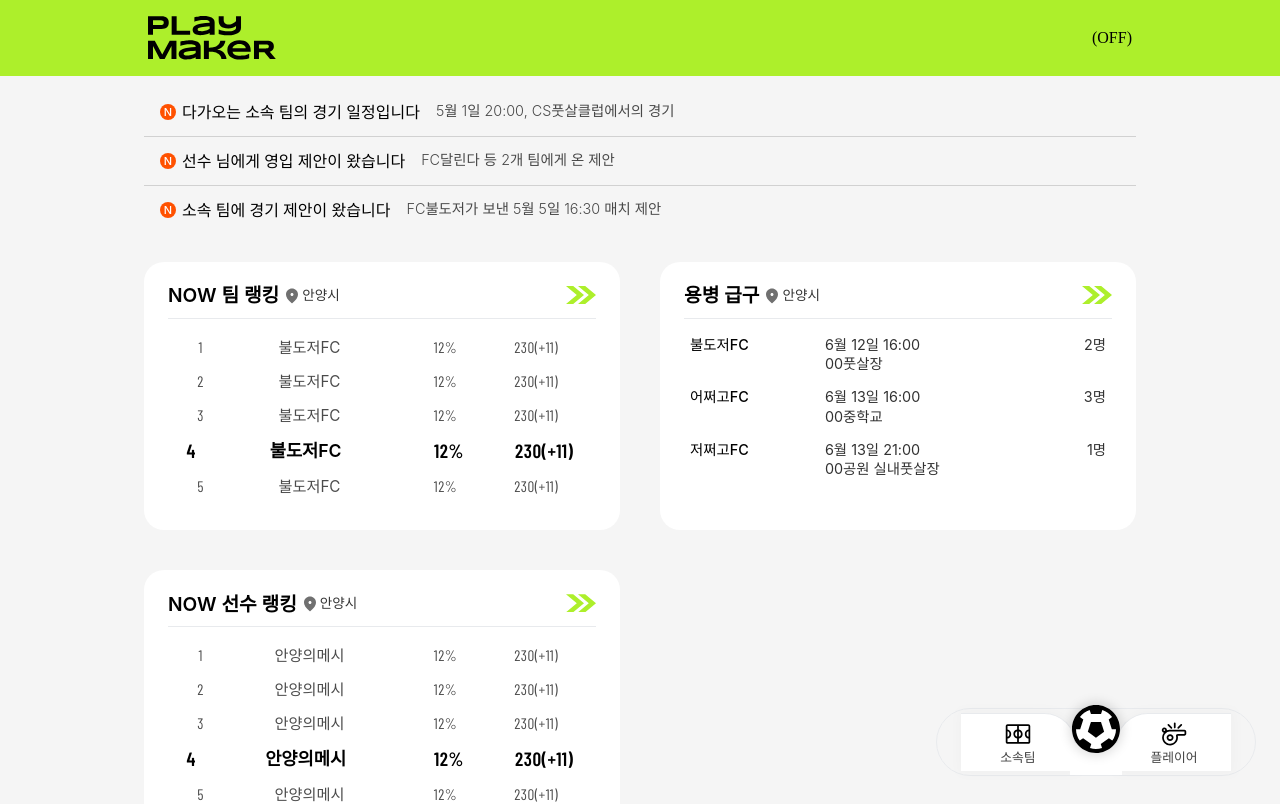
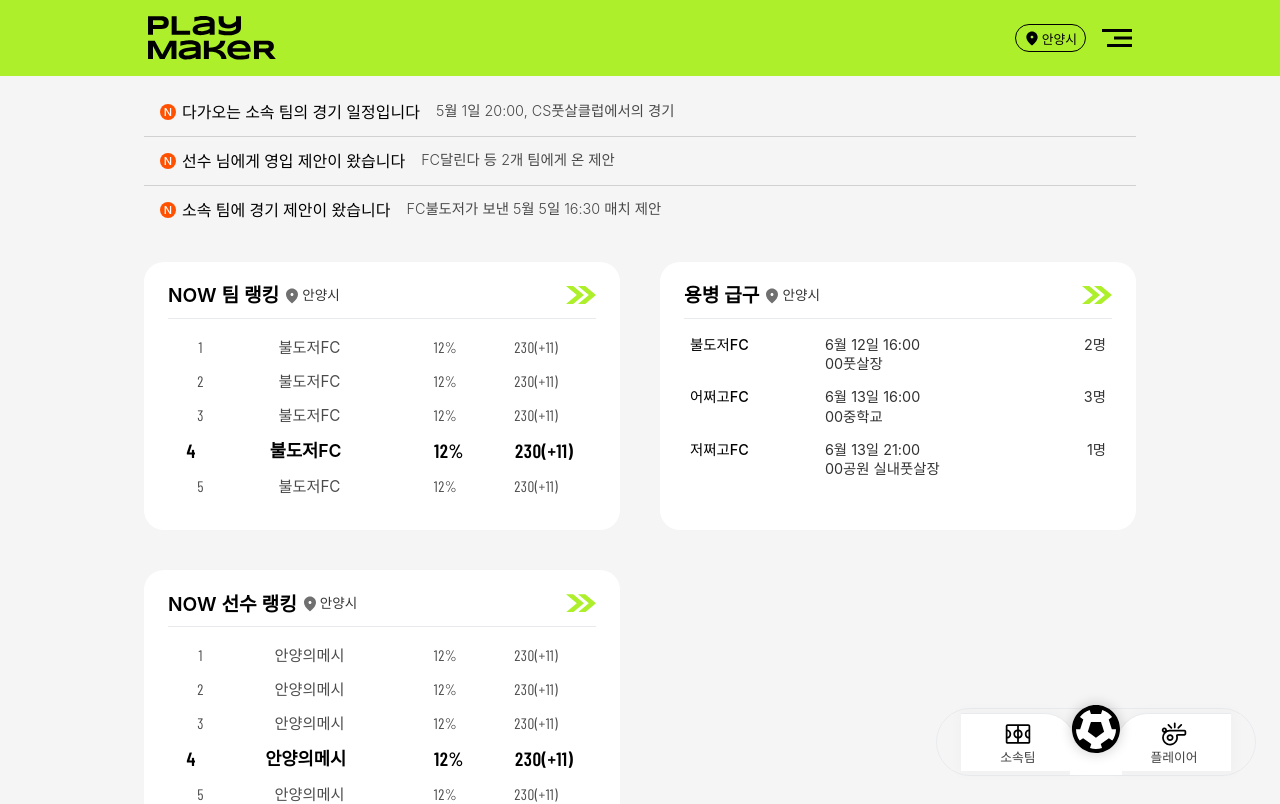
Before and after one commit to playmakersports/playmaker-fe, a Next.js app: page / in a window 1280 px wide. Shown: the top 804 px of the page. Built offline with nearby package versions, Linux system fonts and the light colour scheme; a web font is replaced by a local one.

Commit message:
[Fix] 헤더 스타일 및 기능 개선

```diff
--- a/src/atoms/state.ts
+++ b/src/atoms/state.ts
@@ -1,3 +1,9 @@
 import { atom } from "jotai";
 
+interface ILoggedStateType {
+    username: string | undefined;
+    nickname: string | undefined;
+}
+
 export const darkMode = atom<boolean>(false);
+export const loggedState = atom<ILoggedStateType>({ username: undefined, nickname: undefined });
--- a/src/components/Layouts/partials/Header.tsx
+++ b/src/components/Layouts/partials/Header.tsx
@@ -1,4 +1,4 @@
-import React from "react";
+import React, { useState } from "react";
 import styled from "@emotion/styled";
 import { useRouter } from "next/router";
 import { useAtom } from "jotai";
@@ -6,6 +6,8 @@ import { useAtom } from "jotai";
 import { darkMode } from "@/src/atoms/state";
 
 function Header() {
+    const [showLocationMenu, setShowLocationMenu] = useState(false);
+    const [showListMenu, setShowListMenu] = useState(false);
     const router = useRouter();
     const nowPath = router.pathname;
     const pathHeader: { [key: string]: string } = {
@@ -14,6 +16,7 @@ function Header() {
         "/rank": "우리 동네 순위",
         "/user/join": "회원가입",
         "/user/login": "로그인",
+        "/find/yongbyung": "용병 모집 현황",
     };
 
     const [darkModeState, setDarkModeState] = useAtom(darkMode);
@@ -33,7 +36,45 @@ function Header() {
             <Contents>
                 {nowPath === "/" && <Logo dark={darkModeState} />}
                 {nowPath !== "/" && <PageName>{pathHeader[nowPath]}</PageName>}
-                <ModeHandleButton onClick={handleLightMode}>({darkModeState ? "ON" : "OFF"})</ModeHandleButton>
+                <RightBtns>
+                    <LocationBtn
+                        path={nowPath === "/"}
+                        dark={darkModeState}
+                        onClick={() => setShowLocationMenu((prev) => !prev)}
+                    >
+                        안양시
+                    </LocationBtn>
+                    <MainBtn
+                        path={nowPath === "/"}
+                        dark={darkModeState}
+                        onClick={() => setShowListMenu((prev) => !prev)}
+                    >
+                        <i></i>
+                        <i></i>
+                        <i></i>
+                    </MainBtn>
+                    {showLocationMenu && (
+                        <>
+                            <Menus onClick={() => setShowLocationMenu((prev) => !prev)}>
+                                <ul className="change-location-menu">
+                                    <li className="checked">경기도 안양시</li>
+                                    <li>경기도 성남시분당구</li>
+                                </ul>
+                            </Menus>
+                            <Backdrop onClick={() => setShowLocationMenu((prev) => !prev)} />
+                        </>
+                    )}
+                    {showListMenu && (
+                        <>
+                            <Menus onClick={() => setShowListMenu((prev) => !prev)}>
+                                <DarkBtn type="button" onClick={handleLightMode}>
+                                    다크모드
+                                </DarkBtn>
+                            </Menus>
+                            <Backdrop onClick={() => setShowListMenu((prev) => !prev)} />
+                        </>
+                    )}
+                </RightBtns>
             </Contents>
         </Container>
     );
@@ -79,9 +120,115 @@ const PageName = styled.p`
     font-weight: 600;
     color: #000;
 `;
-const ModeHandleButton = styled.p`
+const RightBtns = styled.ul`
+    position: relative;
     display: flex;
     align-items: center;
+    gap: 16px;
+    color: var(--black);
+`;
+const MainBtn = styled.button<{ path: boolean; dark: boolean }>`
+    position: relative;
+    display: block;
+    width: 30px;
+    height: 18px;
+    i {
+        position: absolute;
+        height: 3px;
+        right: 0;
+        background-color: ${(props) => (props.dark && props.path ? "var(--black)" : "#000")};
+        transition: width 0.35s;
+        &:first-of-type {
+            width: 100%;
+            top: 0;
+        }
+        &:nth-of-type(2) {
+            width: 60%;
+            top: 50%;
+            transform: translateY(-50%);
+        }
+        &:last-of-type {
+            width: 85%;
+            bottom: 0;
+        }
+    }
+    &:hover {
+        i {
+            &:first-of-type {
+                width: 85%;
+            }
+            &:nth-of-type(2) {
+                width: 100%;
+            }
+            &:last-of-type {
+                width: 60%;
+            }
+        }
+    }
+`;
+const LocationBtn = styled.button<{ path: boolean; dark: boolean }>`
+    display: flex;
+    padding: 3px 8px;
+    align-items: center;
+    gap: 2px;
+    color: ${(props) => (props.dark && props.path ? "var(--black)" : "#000")};
+    border: 1px solid ${(props) => (props.dark && props.path ? "var(--black)" : "#000")};
+    border-radius: 20px;
+    font-size: 0.8rem;
+    &::before {
+        content: "";
+        background-image: url("/assets/icons/location_icon.svg");
+        width: 16px;
+        height: 20px;
+        background-size: 17px;
+        background-position: center;
+        background-repeat: no-repeat;
+        filter: invert(${(props) => (props.dark && props.path ? 1 : 0)});
+    }
+`;
+const Menus = styled.div`
+    position: absolute;
+    padding: 16px;
+    width: 208px;
+    top: 50px;
+    right: -8px;
+    background-color: var(--white);
+    border-radius: 28px;
+    box-shadow: 0 0 12px 4px rgba(0, 0, 0, 0.05);
+    z-index: 2;
+    .change-location-menu {
+        display: flex;
+        flex-direction: column;
+        gap: 6px;
+        font-size: 0.9rem;
+        text-align: center;
+        li {
+            padding: 6px 0;
+        }
+    }
+    .checked {
+        font-weight: 600;
+        &::before {
+            display: inline-block;
+            content: "";
+            margin: 0 4px 2px 0;
+            width: 6px;
+            height: 6px;
+            background-color: var(--main);
+            border-radius: 100%;
+        }
+    }
+`;
+const DarkBtn = styled.button``;
+
+const Backdrop = styled.div`
+    position: fixed;
+    top: 0;
+    left: 0;
+    width: 100vw;
+    height: 100vh;
+    background-color: rgba(0, 0, 0, 0.1);
+    z-index: 1;
 `;
 
 export default Header;
```
